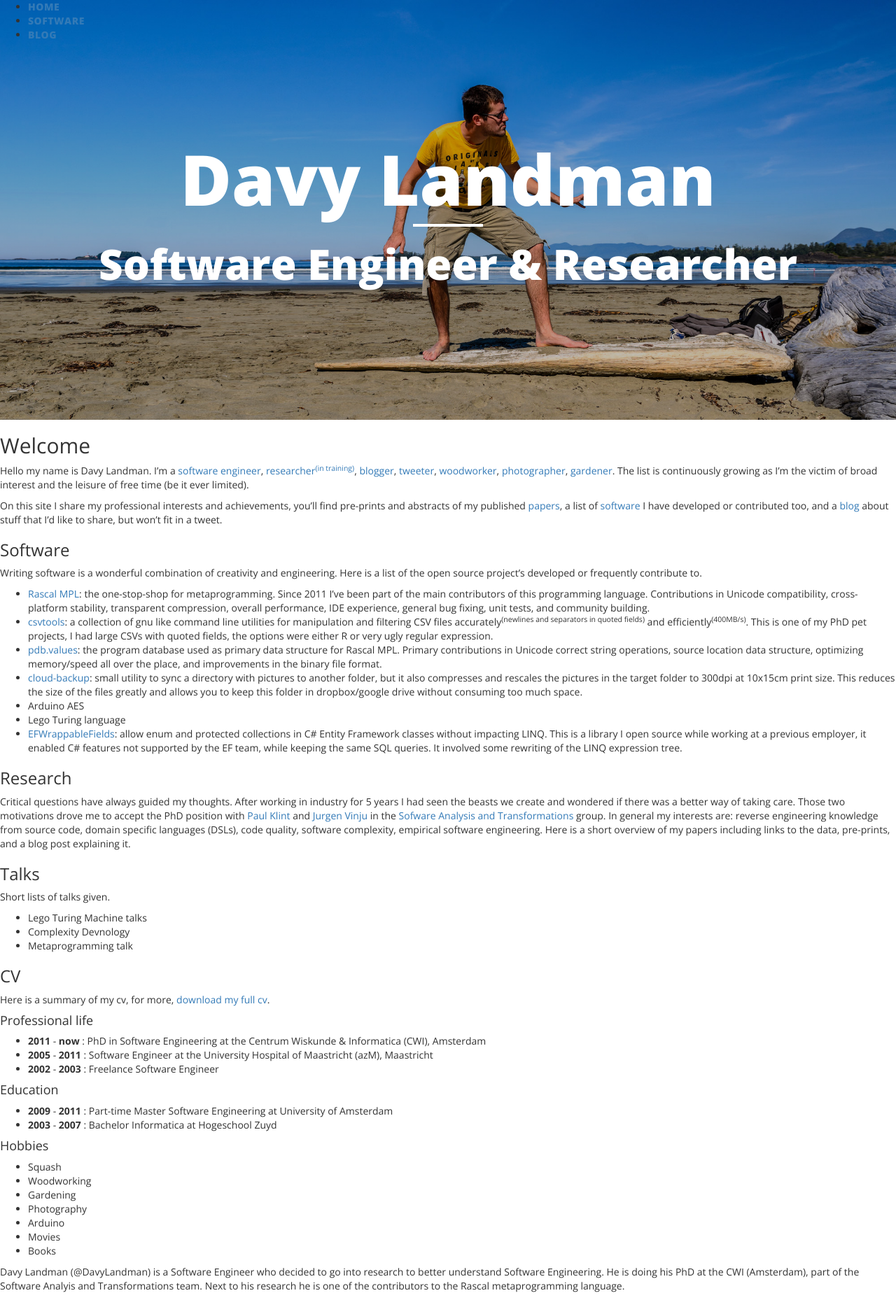
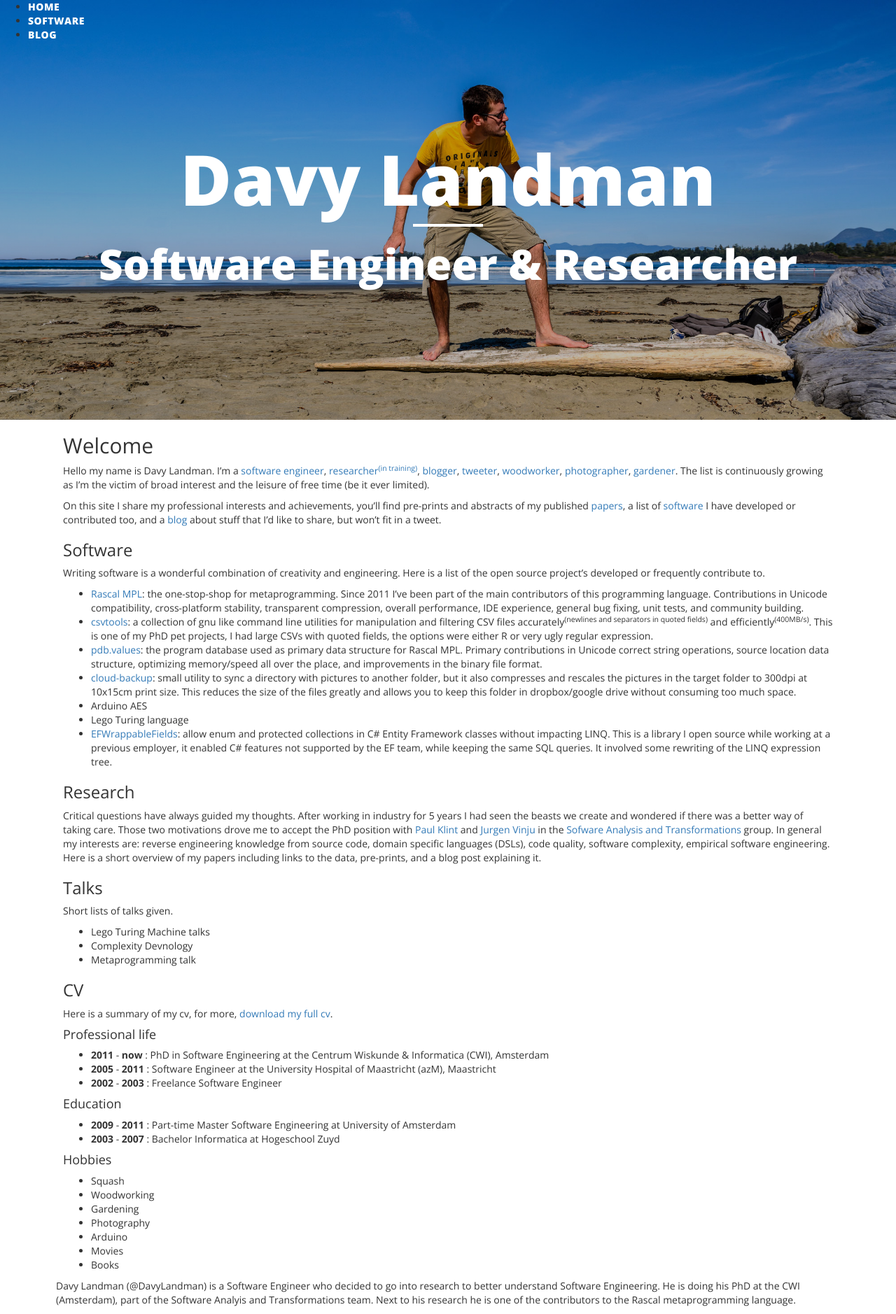
Before and after one commit to DavyLandman/davylandman.github.io, a Jekyll site: the page built from index.md, in a window 1280 px wide. Shown: the whole page at 70% size. Built offline with Jekyll 4.4.1, drawn with Linux system fonts in a browser that asks for light colours.

Commit message:
First main layout working

```diff
--- a/_layouts/default.html
+++ b/_layouts/default.html
@@ -29,9 +29,7 @@
       </div>
     </header>
     <section class="body">
-      <div class="container">
-        {{ content }}
-      </div>
+      {{ content }}
     </section>
 
     <footer>
--- a/_sass/_header.scss
+++ b/_sass/_header.scss
@@ -20,12 +20,12 @@ nav {
 .navbar-fixed-top {
   position: fixed;
   background: rgba(248, 248, 248, 0.7);
-  border: 0;
 }
 
 .navbar-static-top {
   position: absolute;
   background: rgba(248, 248, 248, 0);
+  a { color: white; }
 }
 
 @mixin overlay-background-image($color, $img, $img2x) {
@@ -82,8 +82,6 @@ header {
 }
 
 header {
-
-
   @include center-nested-element();
 
   .container {
--- /dev/null
+++ b/_sass/_main-layout.scss
@@ -0,0 +1,17 @@
+@charset "UTF-8";
+
+.body {
+  max-width: $container-sm;
+  @media (min-width: $screen-md-min) {
+    max-width: $container-md;
+  }
+  @media (min-width: $screen-lg-min) {
+    max-width: $container-lg;
+  }
+  padding: 0 $base-margin;
+  margin: 0 auto;
+}
+
+footer {
+  margin: 0 $base-margin;
+}
--- a/css/main.scss
+++ b/css/main.scss
@@ -12,3 +12,4 @@
 
 // own stuff
 @import "_header.scss";
+@import "_main-layout.scss";
```
